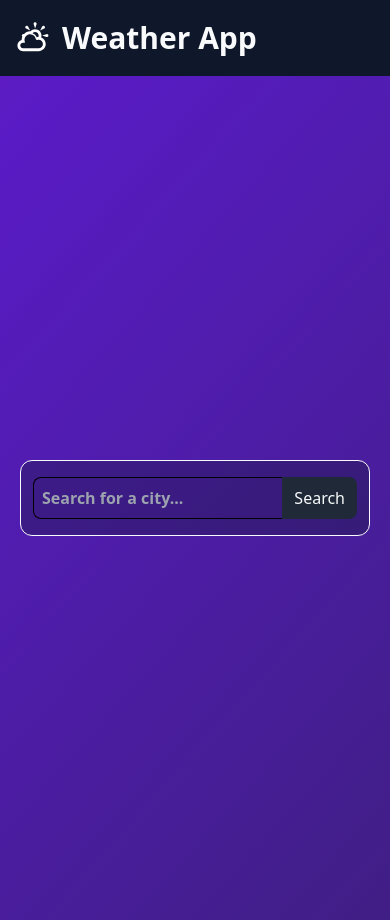
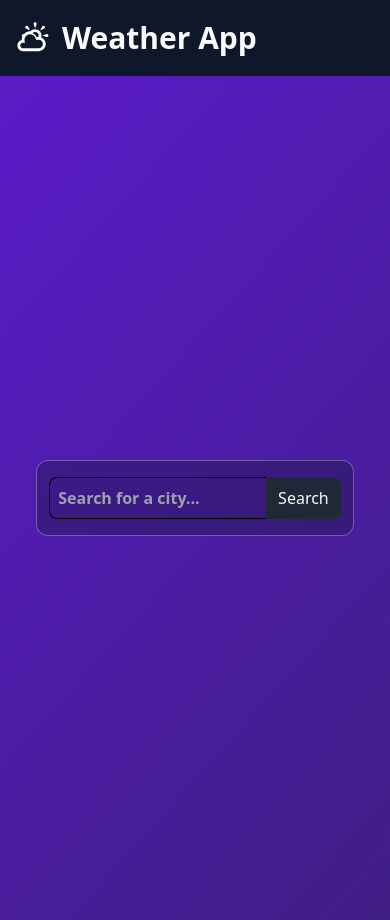
Before and after one commit to earuiz1/weather-app, a React (Create React App) app: page / in a window 390 px wide. Built offline with nearby package versions, Linux system fonts and the light colour scheme.

Commit message:
Fixed search bar responsiveness

```diff
--- a/src/App.js
+++ b/src/App.js
@@ -98,8 +98,10 @@ const App = () => {
         />
       </header>
       {!showWeather && (
-        <div className="flex justify-center items-center h-screen">
-          <SearchBar onFetchWeather={fetchWeatherData} />
+        <div className="flex justify-center items-center w-full h-screen">
+          <div className="w-11/12">
+            <SearchBar onFetchWeather={fetchWeatherData} />
+          </div>
         </div>
       )}
       {/* {!showWeather ? (
@@ -116,10 +118,10 @@ const App = () => {
 
       {showWeather && (
         <div>
-          <div className="w-96 lg:w-4/5 md:w-4/5 mx-auto mt-12">
+          <div className="w-96 lg:w-11/12 md:w-11/12 mx-auto mt-12">
             <SearchBar onFetchWeather={fetchWeatherData} />
           </div>
-          <div className="flex flex-col lg:flex-row md:flex-row w-96 lg:w-4/5 md:w-4/5 gap-6 py-6 mx-auto">
+          <div className="flex flex-col lg:flex-row md:flex-row w-96 lg:w-11/12 md:w-11/12 gap-6 py-6 mx-auto">
             <section className="w-full">
               <CurrentWeather weather={weather} />
             </section>
--- a/src/components/CurrentWeather.js
+++ b/src/components/CurrentWeather.js
@@ -4,54 +4,11 @@ import { MdLocationOn } from "react-icons/md";
 
 const CurrentWeather = (props) => {
   return (
-    // <React.Fragment>
-    //   {/* Container */}
-    //   <div className="flex flex-row justify-between bg-slate-900 max-w-3xl border-2 border-slate-200 rounded-xl mx-auto ">
-    //     {/* Inner Container Left */}
-    //     <div className="flex flex-col text-slate-50 items-start pl-5 pr-12 py-5 bg-cover bg-[url('https://images.unsplash.com/photo-1519681393784-d120267933ba?ixlib=rb-1.2.1&ixid=MnwxMjA3fDB8MHxwaG90by1wYWdlfHx8fGVufDB8fHx8&auto=format&fit=crop&w=870&q=80')] rounded-xl">
-    //       {/* Top Left Inner Container*/}
-    //       <div className="flex flex-col">
-    //         <span className="text-2xl font-bold">{props.weather.day}</span>
-    //         <span className="text-base font-extralight">
-    //           {props.weather.date}
-    //         </span>
-    //         {/* Date/Icon Container */}
-    //         <div className="flex items-center gap-1">
-    //           <MdLocationOn size={15} />
-    //           <span className="text-sm">{props.weather.city}</span>
-    //         </div>
-    //       </div>
-    //       {/* Bottom Left Inner Container*/}
-    //       <div className="flex flex-col pt-12">
-    //         <span className="text-2xl font-extrabold">
-    //           {props.weather.current_temp} °C
-    //         </span>
-    //         {/* Description/Icon Container */}
-    //         <div className="flex items-center">
-    //           <span className="text-base font-light">
-    //             {props.weather.description}
-    //           </span>
-    //           <img
-    //             src={`http://openweathermap.org/img/wn/${props.weather.icon}.png`}
-    //             alt="weather_icon"
-    //             width="30"
-    //             height="30"
-    //           />
-    //         </div>
-    //       </div>
-    //     </div>
-    //     {/* Inner Right Container */}
-    //     <div className="grid grid-cols-3 content-center grow gap-x-2 pr-5">
-    //       <ExtendedDetails weather={props.weather} />
-    //     </div>
-    //   </div>
-    // </React.Fragment>
-
     <React.Fragment>
       {/* Container */}
-      <div className="flex flex-col bg-slate-900/50 border-1 min-w-[340px] border-slate-50/70 rounded-xl mx-5">
+      <div className="flex flex-col bg-slate-900/30 border-1 min-w-[340px] border-slate-50/30 rounded-xl mx-5">
         {/* Inner Container Left */}
-        <div className="flex flex-row justify-between items-center text-slate-50 bg-cover bg-[url('https://images.unsplash.com/photo-1519681393784-d120267933ba?ixlib=rb-1.2.1&ixid=MnwxMjA3fDB8MHxwaG90by1wYWdlfHx8fGVufDB8fHx8&auto=format&fit=crop&w=870&q=80')] rounded-xl px-4 py-12">
+        <div className="flex flex-row justify-between items-center text-slate-50 bg-cover bg-[url('https://images.unsplash.com/photo-1519681393784-d120267933ba?ixlib=rb-1.2.1&ixid=MnwxMjA3fDB8MHxwaG90by1wYWdlfHx8fGVufDB8fHx8&auto=format&fit=crop&w=870&q=80')] rounded-tl-xl rounded-tr-xl px-4 py-12">
           {/* Top Left Inner Container*/}
           <div className="flex flex-col">
             <span className="text-2xl font-bold">{props.weather.day}</span>
--- a/src/components/ForecastDetails.js
+++ b/src/components/ForecastDetails.js
@@ -2,43 +2,11 @@ import React from "react";
 
 const ForecastDetails = (props) => {
   return (
-    // <React.Fragment>
-    //   {/* Main Container */}
-    //   <div className="flex flex-col gap-4  bg-slate-900  max-w-3xl border-2 rounded-xl border-slate-50 mt-12 mx-auto px-5 py-5">
-    //     {/* Main Container Title */}
-    //     <div className="flex border-b-2 border-slate-50">
-    //       <span className="text-slate-50 font-bold text-2xl">
-    //         5-Day Forecast
-    //       </span>
-    //     </div>
-    //     {/* Forecast Item Container */}
-    //     <div className="flex flex-row justify-between">
-    //       {props.forecast.map((item) => {
-    //         return (
-    //           <div
-    //             key={item.id}
-    //             className="flex flex-col items-center text-slate-50"
-    //           >
-    //             <span className="text-lg font-semibold">{item.day}</span>
-    //             <img
-    //               src={`http://openweathermap.org/img/wn/${item.icon}.png`}
-    //               alt="weather_icon"
-    //               width="50"
-    //               height="50"
-    //             />
-    //             <span className="text-lg font-bold">{item.temperature} °C</span>
-    //           </div>
-    //         );
-    //       })}
-    //     </div>
-    //   </div>
-    // </React.Fragment>
-
     <React.Fragment>
       {/* Main Container */}
-      <div className="flex flex-col bg-slate-900/50 border-1 border-slate-50/70 min-w-[250px] rounded-xl mx-5">
+      <div className="flex flex-col bg-slate-900/30 border-1 border-slate-50/30 min-w-[250px] rounded-xl mx-5">
         {/* Main Container Title */}
-        <div className="flex justify-center border-b-2 border-slate-50/10 py-2 px-2">
+        <div className="flex justify-center border-b-1 border-slate-50/30 py-2 px-2">
           <span className="text-slate-50 font-bold text-2xl">
             5-Day Forecast
           </span>
--- a/src/components/SearchBar.js
+++ b/src/components/SearchBar.js
@@ -22,7 +22,7 @@ const SearchBar = (props) => {
 
   return (
     <React.Fragment>
-      <div className="flex justify-center bg-slate-900/30 border-slate-50 border-1 rounded-xl mx-5 py-4 px-3">
+      <div className="flex justify-center bg-slate-900/30 border-slate-50/30 border-1 rounded-xl mx-5 py-4 px-3">
         <input
           className="bg-transparent w-full border-black border-r-0 border-1 rounded-l-lg
           outline-0  text-slate-50 py-2 px-2 font-semibold"
```
